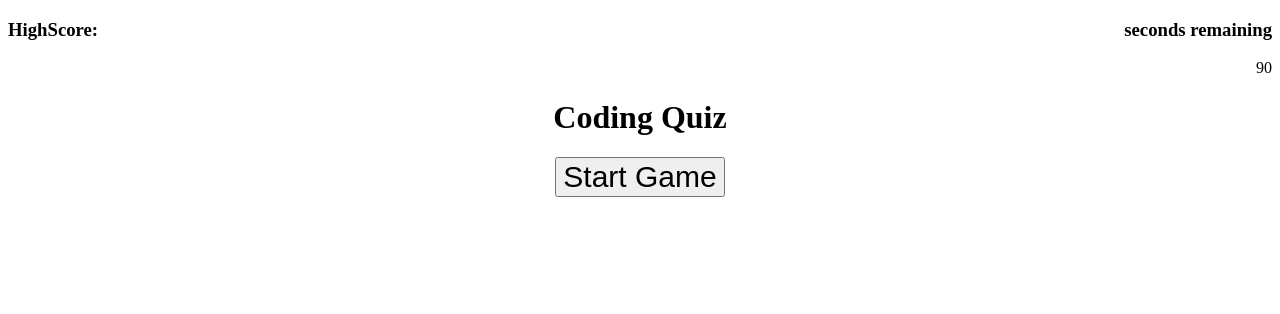
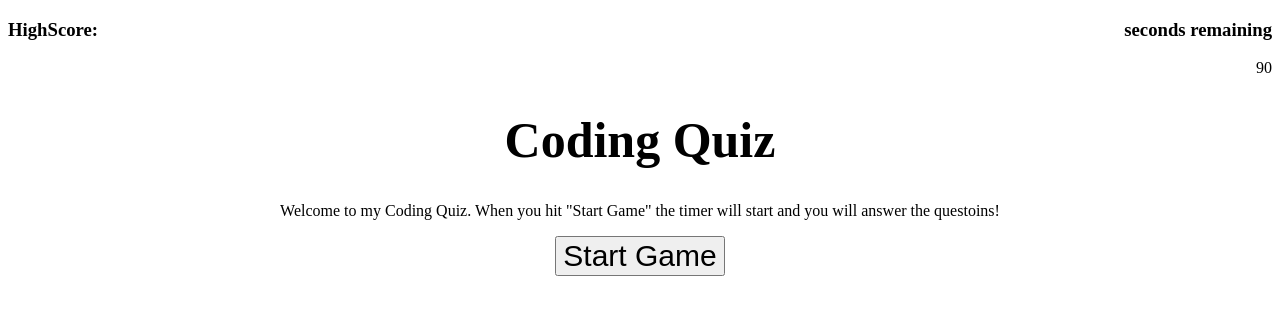
Before and after one commit to jlipovetz/04-Code-Quiz, a plain HTML site: page index.html in a window 1280 px wide. Drawn offline with Linux system fonts and the light colour scheme.

Commit message:
README update

```diff
--- a/assets/css/style.css
+++ b/assets/css/style.css
@@ -24,3 +24,7 @@
   top: 0%;
   position: fixed
 }
+
+h1{
+  font-size: 50px;
+}
--- a/index.html
+++ b/index.html
@@ -19,6 +19,7 @@
 
     <div id="home">
       <h1>Coding Quiz</h1>
+      <p>Welcome to my Coding Quiz. When you hit "Start Game" the timer will start and you will answer the questoins!</p>
       <button class="start-button">Start Game</button>
     </div>
 
```
Also changed, not shown: assets/images/04-Coding-Quiz.png (added), 1 other file.
